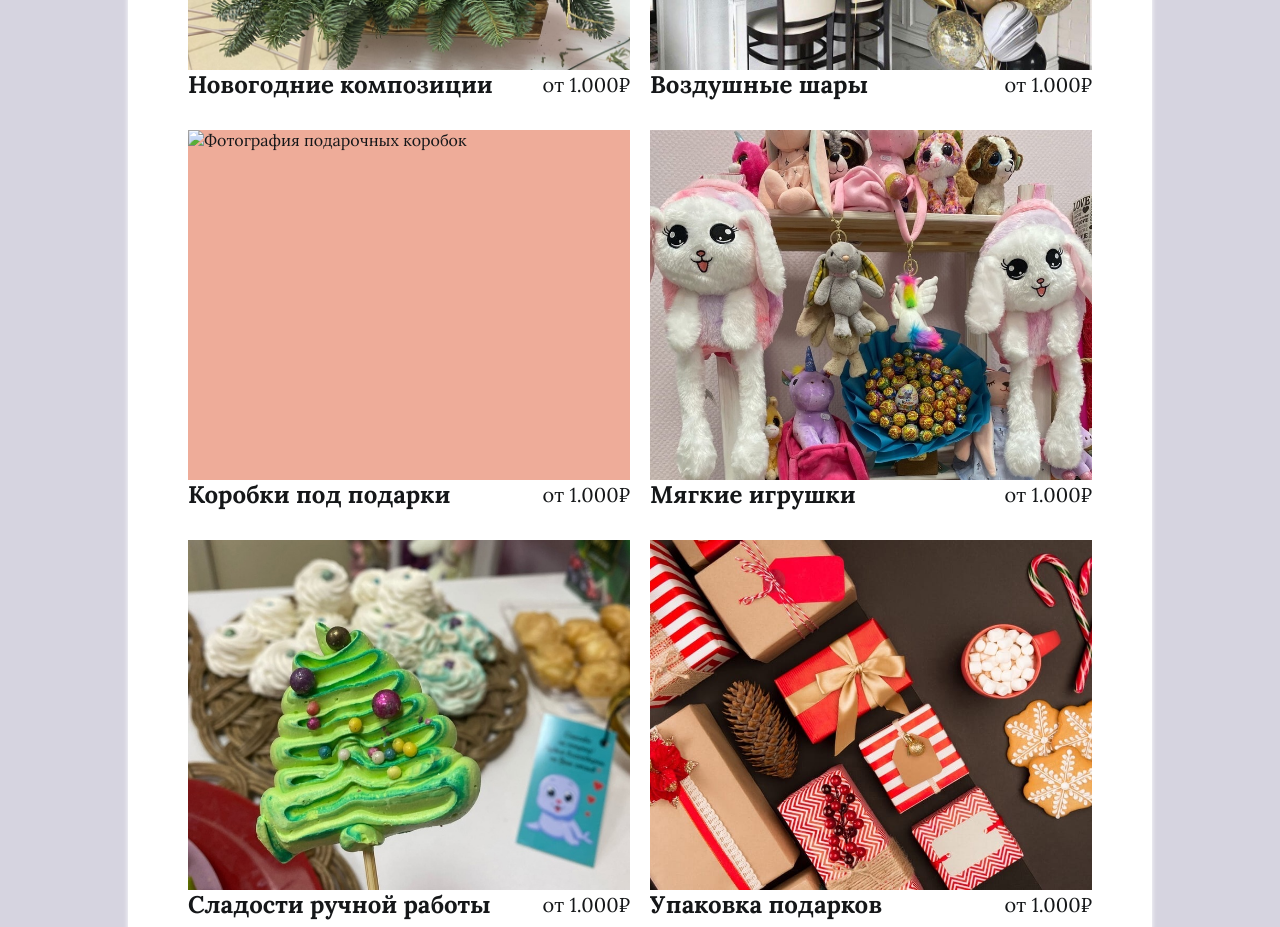
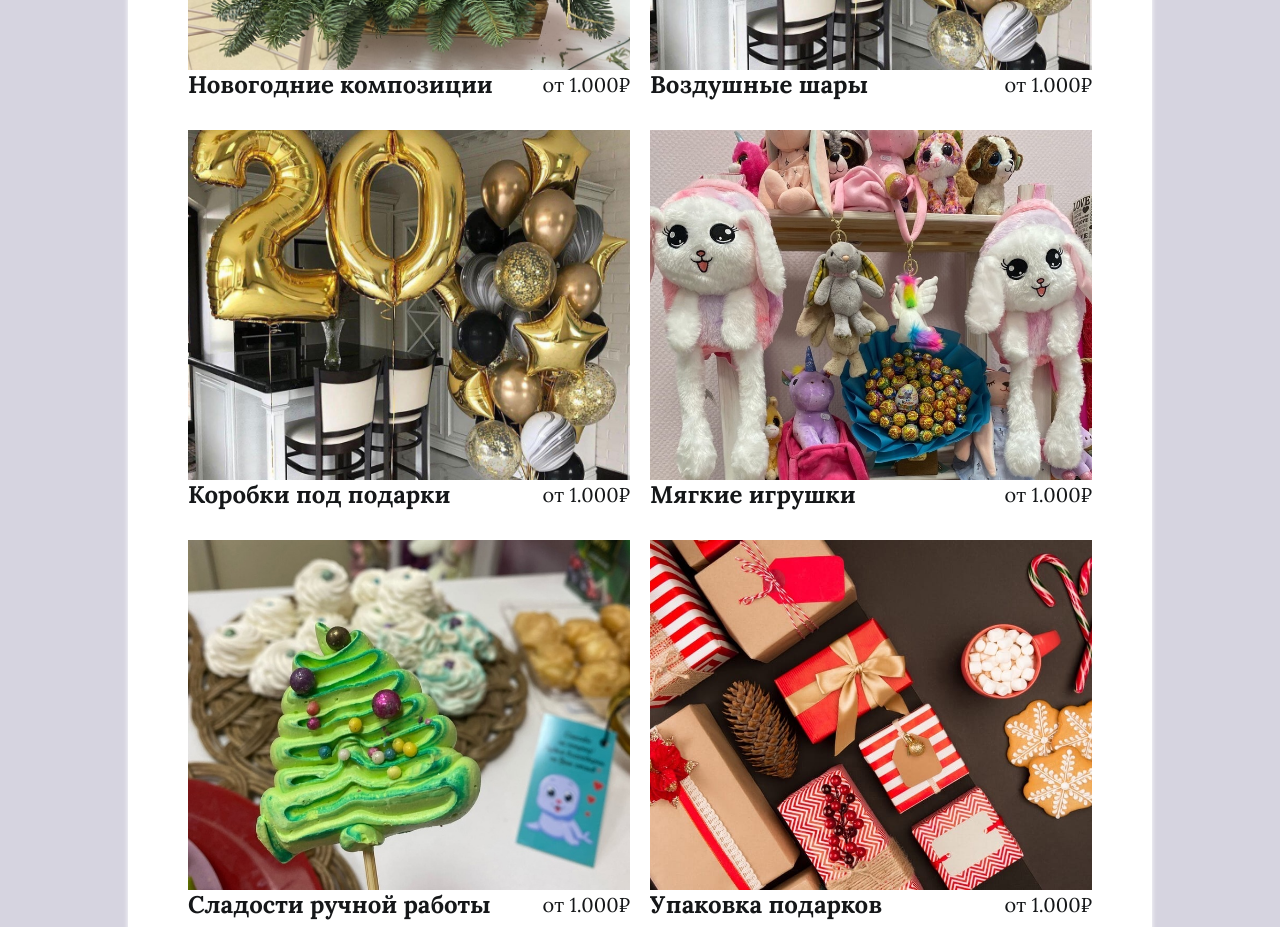
Before and after one commit to roman-j123/web_works, a plain HTML site: page 0_Цветочная мастерская/catalog.html in a window 1280 px wide. Shown: the part 1000-1927 px from the top of the page. Drawn offline with Linux system fonts and the light colour scheme.

Commit message:
fix/Добавил картинку в каталоге (тест)

```diff
--- a/0_Цветочная мастерская/catalog.html
+++ b/0_Цветочная мастерская/catalog.html
@@ -74,7 +74,7 @@
               <h2 class="product__title">Коробки под подарки</h2>
               <span class="product__price">1.000</span>
             </div>
-            <img src="" alt="Фотография подарочных коробок" class="product__img">
+            <img src="./img/works/catalog_1.jpeg" alt="Фотография подарочных коробок" class="product__img">
           </li>
           <li class="catalog__item product">
             <div class="product__content">
```
